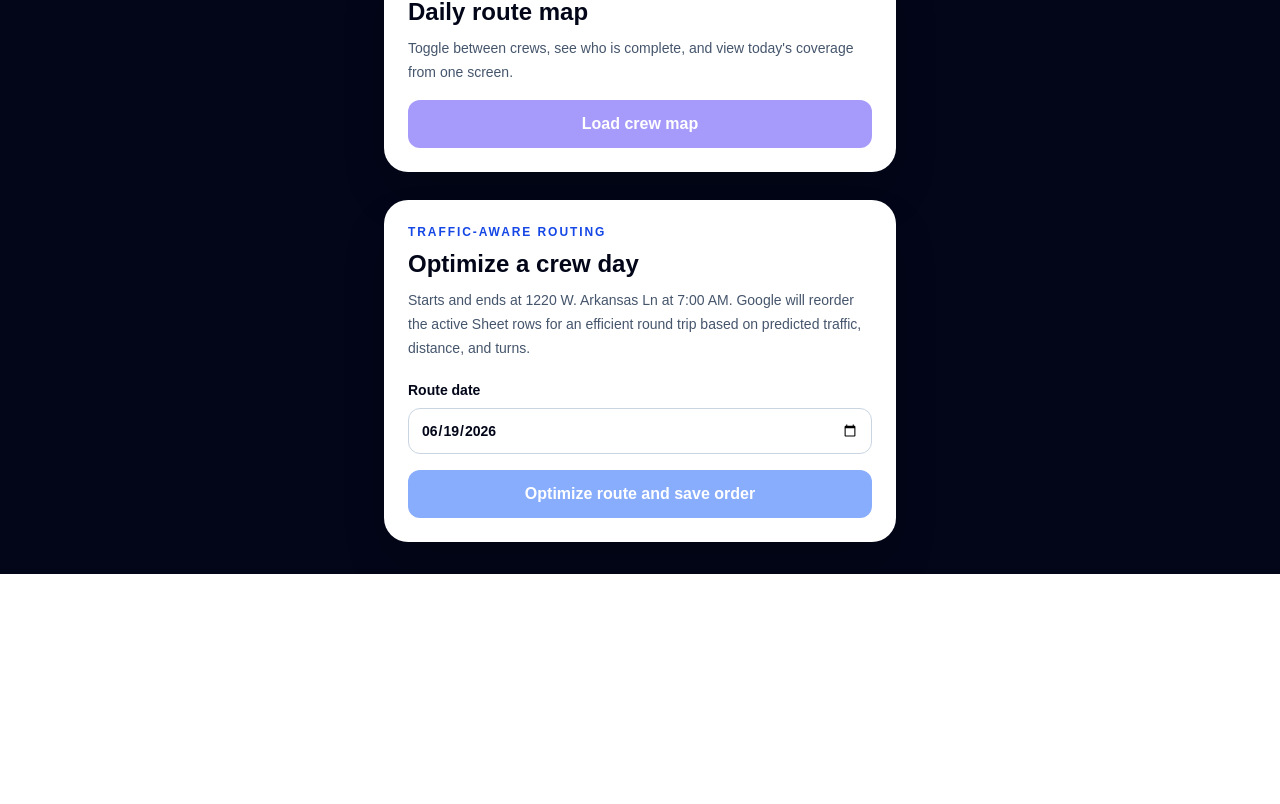
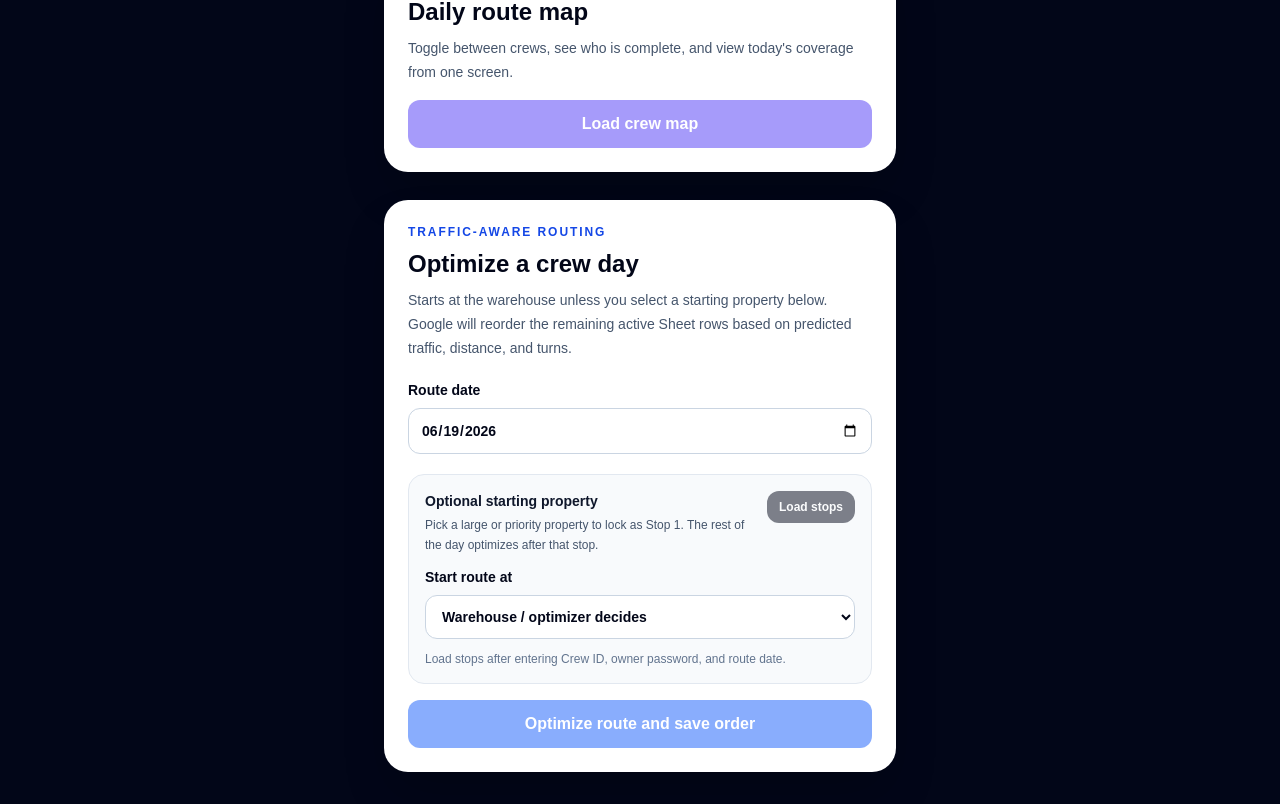
Before and after one commit to klingjm1982/fieldops-photo-uploader, a Next.js app: page /route-admin in a window 1280 px wide. Shown: the part 1150-1954 px from the top of the page. Before the commit the page ends 1724 px from the top, so only its background shows below. Built offline with nearby package versions, Linux system fonts and the light colour scheme.

Commit message:
Add route starting property selection

```diff
--- a/app/api/route-optimize/route.ts
+++ b/app/api/route-optimize/route.ts
@@ -17,6 +17,7 @@ export async function POST(request: Request) {
     const body = await request.json();
     const crewId = String(body.crewId ?? "").trim();
     const date = String(body.date ?? "").trim();
+    const startStopKey = String(body.startStopKey ?? "").trim();
     if (!crewId || crewId.length > 80) {
       return NextResponse.json({ message: "Enter a valid crew ID." }, { status: 400 });
     }
@@ -25,15 +26,18 @@ export async function POST(request: Request) {
     }
 
     const stops = await getCrewRouteStops(crewId, date);
-    const result = await optimizeCrewRoute(stops, date);
+    const result = await optimizeCrewRoute(stops, date, { startStopKey });
     await saveCrewRouteStopOrder(crewId, date, result.orderedStops);
 
     return NextResponse.json({
-      message: `Optimized ${result.orderedStops.length} stops from the Arlington warehouse.`,
+      message: startStopKey
+        ? `Optimized ${result.orderedStops.length} stops starting at the selected property.`
+        : `Optimized ${result.orderedStops.length} stops from the Arlington warehouse.`,
       stopCount: result.orderedStops.length,
       distanceMiles: result.distanceMiles,
       durationSeconds: result.durationSeconds,
       warehouseAddress: result.warehouseAddress,
+      startAddress: result.startAddress,
       stops: result.orderedStops.map((stop, index) => ({
         order: index + 1,
         jobName: stop.jobName,
--- a/app/lib/routeOptimizer.ts
+++ b/app/lib/routeOptimizer.ts
@@ -1,4 +1,5 @@
 import type { CrewRouteStop } from "@/app/lib/crewRoutes";
+import { routeStopKey } from "@/app/lib/routeCompletion";
 
 const WAREHOUSE_ADDRESS = "1220 W. Arkansas Ln, Arlington, TX 76013";
 
@@ -40,13 +41,23 @@ function durationSeconds(value = "0s") {
   return Math.round(Number(value.replace(/s$/, "")) || 0);
 }
 
-export async function optimizeCrewRoute(stops: CrewRouteStop[], date: string) {
+export async function optimizeCrewRoute(stops: CrewRouteStop[], date: string, options: { startStopKey?: string } = {}) {
   const apiKey = process.env.GOOGLE_MAPS_API_KEY;
   if (!apiKey) throw new Error("GOOGLE_MAPS_API_KEY is not configured.");
   if (stops.length < 2) throw new Error("Add at least two active stops before optimizing.");
   if (stops.length > 25) throw new Error("Google waypoint optimization supports up to 25 stops per crew day.");
 
   const warehouseAddress = process.env.FIELDOPS_WAREHOUSE_ADDRESS || WAREHOUSE_ADDRESS;
+  const startStopKey = options.startStopKey?.trim() ?? "";
+  const lockedStart = startStopKey
+    ? stops.find((stop) => routeStopKey(stop.siteId, stop.address) === startStopKey)
+    : null;
+  if (startStopKey && !lockedStart) throw new Error("The selected starting property is no longer in this crew day.");
+  const optimizableStops = lockedStart
+    ? stops.filter((stop) => routeStopKey(stop.siteId, stop.address) !== startStopKey)
+    : stops;
+  const originAddress = lockedStart?.address || warehouseAddress;
+
   const response = await fetch("https://routes.googleapis.com/directions/v2:computeRoutes", {
     method: "POST",
     headers: {
@@ -56,9 +67,9 @@ export async function optimizeCrewRoute(stops: CrewRouteStop[], date: string) {
         "routes.optimizedIntermediateWaypointIndex,routes.distanceMeters,routes.duration",
     },
     body: JSON.stringify({
-      origin: { address: warehouseAddress },
+      origin: { address: originAddress },
       destination: { address: warehouseAddress },
-      intermediates: stops.map((stop) => ({ address: stop.address })),
+      intermediates: optimizableStops.map((stop) => ({ address: stop.address })),
       travelMode: "DRIVE",
       routingPreference: "TRAFFIC_AWARE",
       departureTime: departureTime(date, process.env.SERVICE_TIME_ZONE || "America/Chicago"),
@@ -74,14 +85,20 @@ export async function optimizeCrewRoute(stops: CrewRouteStop[], date: string) {
 
   const route = json.routes?.[0];
   const order = route?.optimizedIntermediateWaypointIndex;
-  if (!route || !order || order.length !== stops.length) {
+  if (!route || !order || order.length !== optimizableStops.length) {
     throw new Error("Google returned an incomplete optimized route.");
   }
 
+  const orderedStops = [
+    ...(lockedStart ? [lockedStart] : []),
+    ...order.map((originalIndex) => optimizableStops[originalIndex]),
+  ];
+
   return {
-    orderedStops: order.map((originalIndex) => stops[originalIndex]),
+    orderedStops,
     warehouseAddress,
     distanceMiles: Math.round(((route.distanceMeters || 0) / 1609.344) * 10) / 10,
     durationSeconds: durationSeconds(route.duration),
+    startAddress: lockedStart?.address || "",
   };
 }
--- a/app/route-admin/page.tsx
+++ b/app/route-admin/page.tsx
@@ -15,6 +15,7 @@ type OptimizeResult = {
   distanceMiles: number;
   durationSeconds: number;
   warehouseAddress: string;
+  startAddress?: string;
   stops: Array<{ order: number; jobName: string; address: string }>;
 };
 
@@ -72,6 +73,7 @@ export default function RouteAdminPage() {
   const [progressMessage, setProgressMessage] = useState("");
   const [progressBusy, setProgressBusy] = useState(false);
   const [watchingProgress, setWatchingProgress] = useState(false);
+  const [startStopKey, setStartStopKey] = useState("");
 
   useEffect(() => {
     try {
@@ -163,7 +165,7 @@ export default function RouteAdminPage() {
           "Content-Type": "application/json",
           "x-fieldops-route-admin-secret": ownerPassword,
         },
-        body: JSON.stringify({ crewId, date: routeDate }),
+        body: JSON.stringify({ crewId, date: routeDate, startStopKey }),
       });
       const json = await response.json();
       if (!response.ok) throw new Error(json.message || "Could not optimize this route.");
@@ -228,6 +230,7 @@ export default function RouteAdminPage() {
                 setCrewId(event.target.value);
                 setWatchingProgress(false);
                 setLiveProgress(null);
+                setStartStopKey("");
               }}
               placeholder="north-dallas-1"
               className="mt-2 w-full rounded-xl border border-slate-300 px-4 py-3"
@@ -285,6 +288,7 @@ export default function RouteAdminPage() {
                 setRouteDate(event.target.value);
                 setWatchingProgress(false);
                 setLiveProgress(null);
+                setStartStopKey("");
               }}
               className="mt-2 w-full rounded-xl border border-slate-300 px-3 py-3"
             />
@@ -363,7 +367,7 @@ export default function RouteAdminPage() {
           <p className="text-xs font-bold uppercase tracking-[0.16em] text-blue-700">Traffic-aware routing</p>
           <h2 className="mt-2 text-2xl font-bold">Optimize a crew day</h2>
           <p className="mt-2 text-sm leading-6 text-slate-600">
-            Starts and ends at 1220 W. Arkansas Ln at 7:00 AM. Google will reorder the active Sheet rows for an efficient round trip based on predicted traffic, distance, and turns.
+            Starts at the warehouse unless you select a starting property below. Google will reorder the remaining active Sheet rows based on predicted traffic, distance, and turns.
           </p>
           <label className="mt-5 block text-sm font-semibold">
             Route date
@@ -375,10 +379,83 @@ export default function RouteAdminPage() {
                 setRouteDate(event.target.value);
                 setWatchingProgress(false);
                 setLiveProgress(null);
+                setStartStopKey("");
               }}
               className="mt-2 w-full rounded-xl border border-slate-300 px-3 py-3"
             />
           </label>
+          <div className="mt-5 rounded-2xl border border-slate-200 bg-slate-50 p-4">
+            <div className="flex items-start justify-between gap-3">
+              <div>
+                <p className="text-sm font-black text-slate-900">Optional starting property</p>
+                <p className="mt-1 text-xs leading-5 text-slate-600">
+                  Pick a large or priority property to lock as Stop 1. The rest of the day optimizes after that stop.
+                </p>
+              </div>
+              <button
+                type="button"
+                onClick={() => void loadProgress(false)}
+                disabled={progressBusy || !ownerPassword || !crewId || !routeDate}
+                className="shrink-0 rounded-xl bg-slate-950 px-3 py-2 text-xs font-bold text-white disabled:opacity-50"
+              >
+                {progressBusy ? "Loading..." : "Load stops"}
+              </button>
+            </div>
+
+            <label className="mt-3 block text-sm font-semibold">
+              Start route at
+              <select
+                value={startStopKey}
+                onChange={(event) => setStartStopKey(event.target.value)}
+                disabled={!liveProgress?.stops.length}
+                className="mt-2 w-full rounded-xl border border-slate-300 bg-white px-3 py-3"
+              >
+                <option value="">Warehouse / optimizer decides</option>
+                {liveProgress?.stops.map((stop) => (
+                  <option key={stop.stopKey} value={stop.stopKey}>
+                    {stop.order}. {stop.jobName || stop.address}
+                    {stop.propertySize ? ` - ${stop.propertySize}` : ""}
+                  </option>
+                ))}
+              </select>
+            </label>
+
+            {liveProgress?.stops.length ? (
+              <div className="mt-3 space-y-2">
+                {liveProgress.stops.map((stop) => (
+                  <button
+                    type="button"
+                    key={stop.stopKey}
+                    onClick={() => setStartStopKey(stop.stopKey)}
+                    className={`w-full rounded-xl border px-3 py-2 text-left text-sm ${
+                      startStopKey === stop.stopKey
+                        ? "border-blue-500 bg-blue-50 text-blue-950"
+                        : "border-slate-200 bg-white text-slate-700"
+                    }`}
+                  >
+                    <span className="font-black">Start here:</span>{" "}
+                    {stop.jobName || stop.address}
+                    {stop.propertySize && (
+                      <span className={`ml-2 rounded-full px-2 py-0.5 text-[10px] font-black uppercase ${
+                        stop.propertySize.toLowerCase() === "large"
+                          ? "bg-red-100 text-red-800"
+                          : stop.propertySize.toLowerCase() === "medium"
+                            ? "bg-amber-100 text-amber-800"
+                            : "bg-blue-100 text-blue-800"
+                      }`}>
+                        {stop.propertySize}
+                      </span>
+                    )}
+                    {stop.jobName && <span className="mt-1 block text-xs opacity-75">{stop.address}</span>}
+                  </button>
+                ))}
+              </div>
+            ) : (
+              <p className="mt-3 text-xs text-slate-500">
+                Load stops after entering Crew ID, owner password, and route date.
+              </p>
+            )}
+          </div>
           <button
             type="button"
             onClick={optimizeRoute}
@@ -397,6 +474,11 @@ export default function RouteAdminPage() {
               <p className="text-sm font-semibold text-slate-700">
                 Estimated round trip: {optimizeResult.distanceMiles} miles · {Math.floor(optimizeResult.durationSeconds / 3600)}h {Math.round((optimizeResult.durationSeconds % 3600) / 60)}m driving
               </p>
+              {optimizeResult.startAddress && (
+                <p className="mt-2 rounded-xl bg-blue-50 p-3 text-sm font-semibold text-blue-900">
+                  Locked first stop: {optimizeResult.startAddress}
+                </p>
+              )}
               <ol className="mt-3 space-y-2 text-sm">
                 {optimizeResult.stops.map((stop) => (
                   <li key={`${stop.order}-${stop.address}`} className="rounded-xl bg-slate-100 p-3">
```
